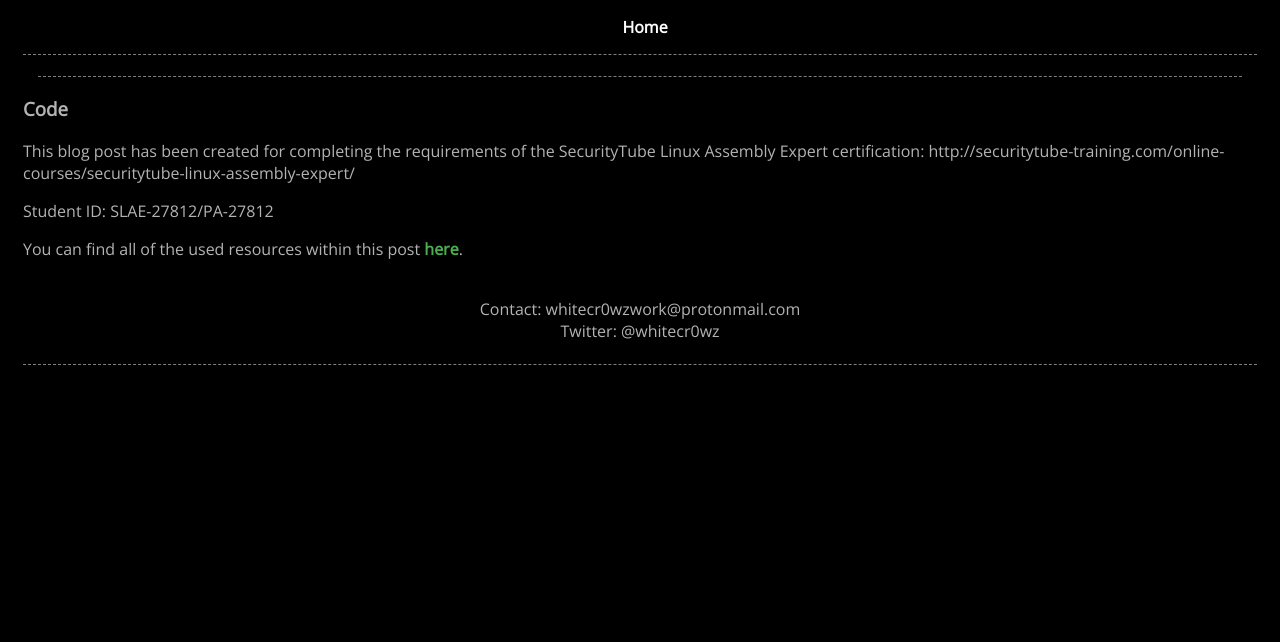
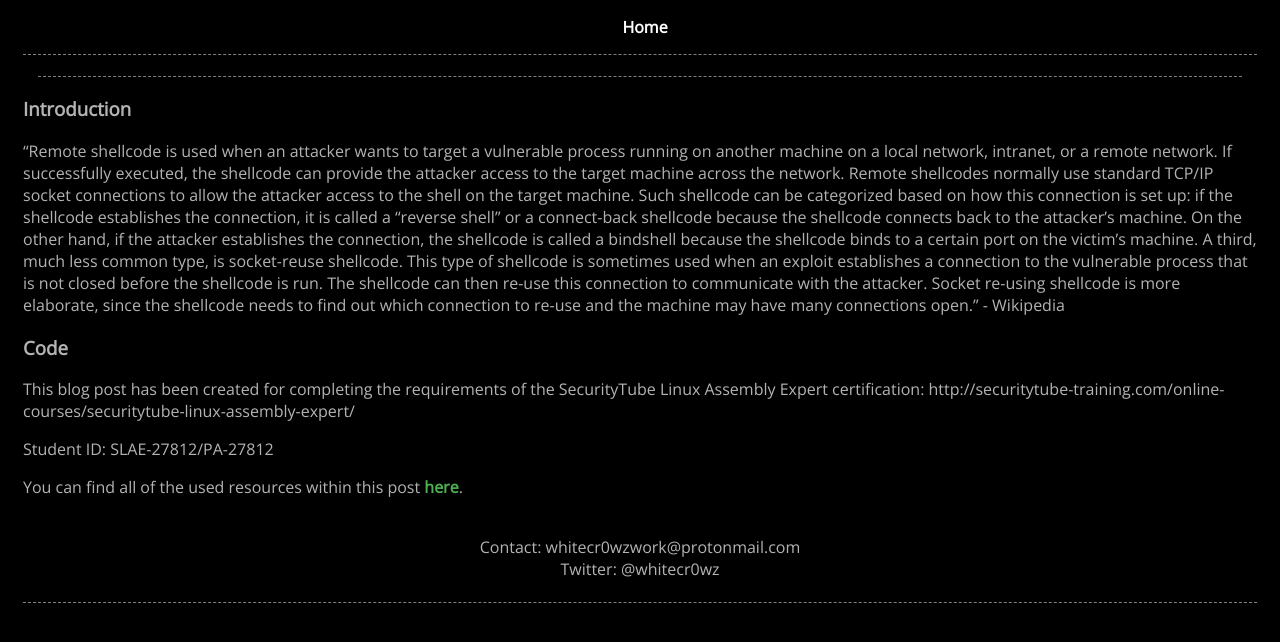
Before and after one commit to whitecr0wz/whitecr0wz.github.io, a Jekyll site: the page built from _posts/posts/21-14-01-SLAE-Bind.md, in a window 1280 px wide. Shown: the top 642 px of the page. Built offline with Jekyll 4.4.1, drawn with Linux system fonts in a browser that asks for light colours; our own code applies the rules of GitHub Pages for plain Markdown files.

Commit message:
Update 21-14-01-SLAE-Bind.md

```diff
--- a/_posts/posts/21-14-01-SLAE-Bind.md
+++ b/_posts/posts/21-14-01-SLAE-Bind.md
@@ -7,6 +7,10 @@ comments: false
 en: true
 ---
 
+### Introduction
+
+"Remote shellcode is used when an attacker wants to target a vulnerable process running on another machine on a local network, intranet, or a remote network. If successfully executed, the shellcode can provide the attacker access to the target machine across the network. Remote shellcodes normally use standard TCP/IP socket connections to allow the attacker access to the shell on the target machine. Such shellcode can be categorized based on how this connection is set up: if the shellcode establishes the connection, it is called a "reverse shell" or a connect-back shellcode because the shellcode connects back to the attacker's machine. On the other hand, if the attacker establishes the connection, the shellcode is called a bindshell because the shellcode binds to a certain port on the victim's machine. A third, much less common type, is socket-reuse shellcode. This type of shellcode is sometimes used when an exploit establishes a connection to the vulnerable process that is not closed before the shellcode is run. The shellcode can then re-use this connection to communicate with the attacker. Socket re-using shellcode is more elaborate, since the shellcode needs to find out which connection to re-use and the machine may have many connections open." - Wikipedia
+
 ### Code
 
 This blog post has been created for completing the requirements of the SecurityTube Linux Assembly Expert certification: http://securitytube-training.com/online-courses/securitytube-linux-assembly-expert/
```
